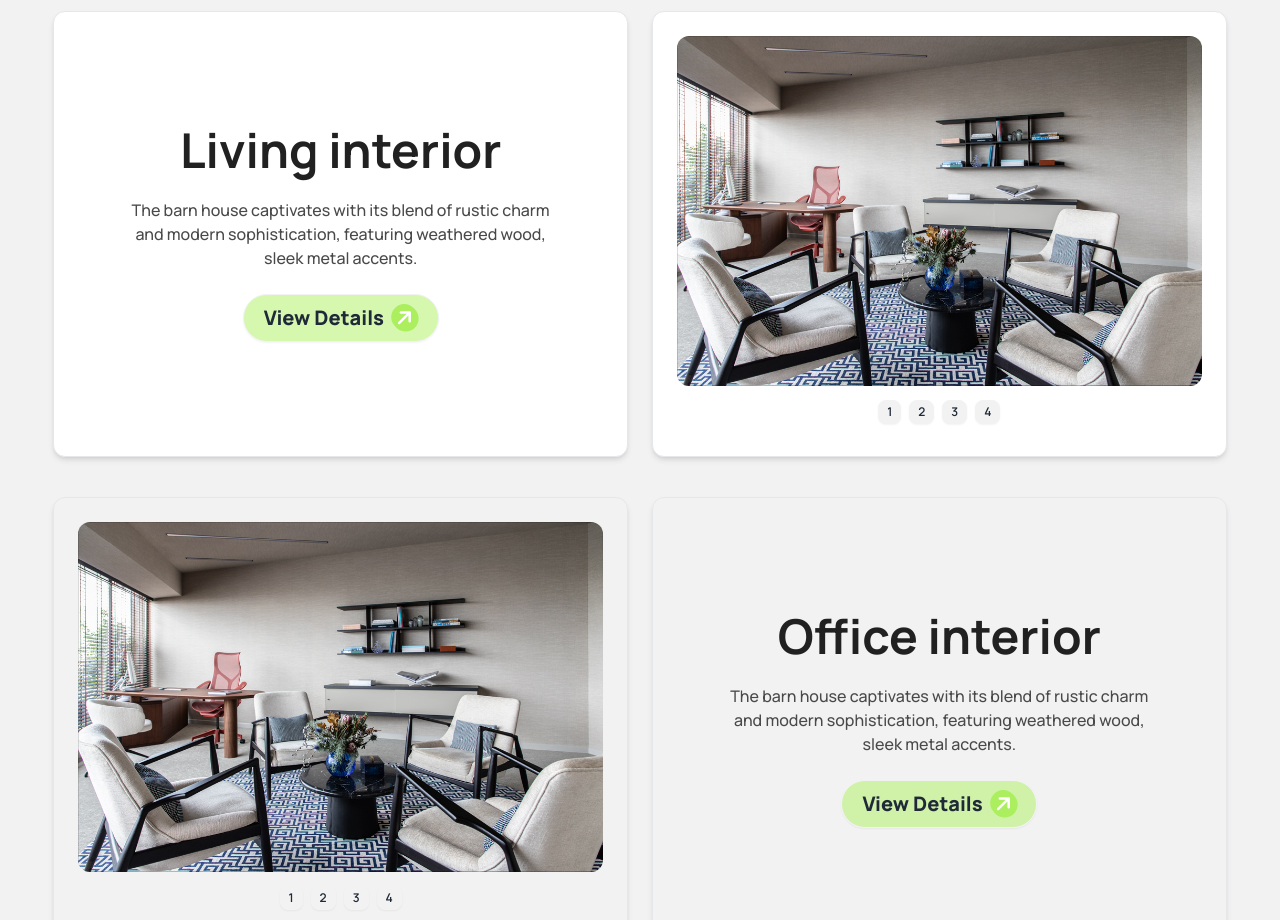
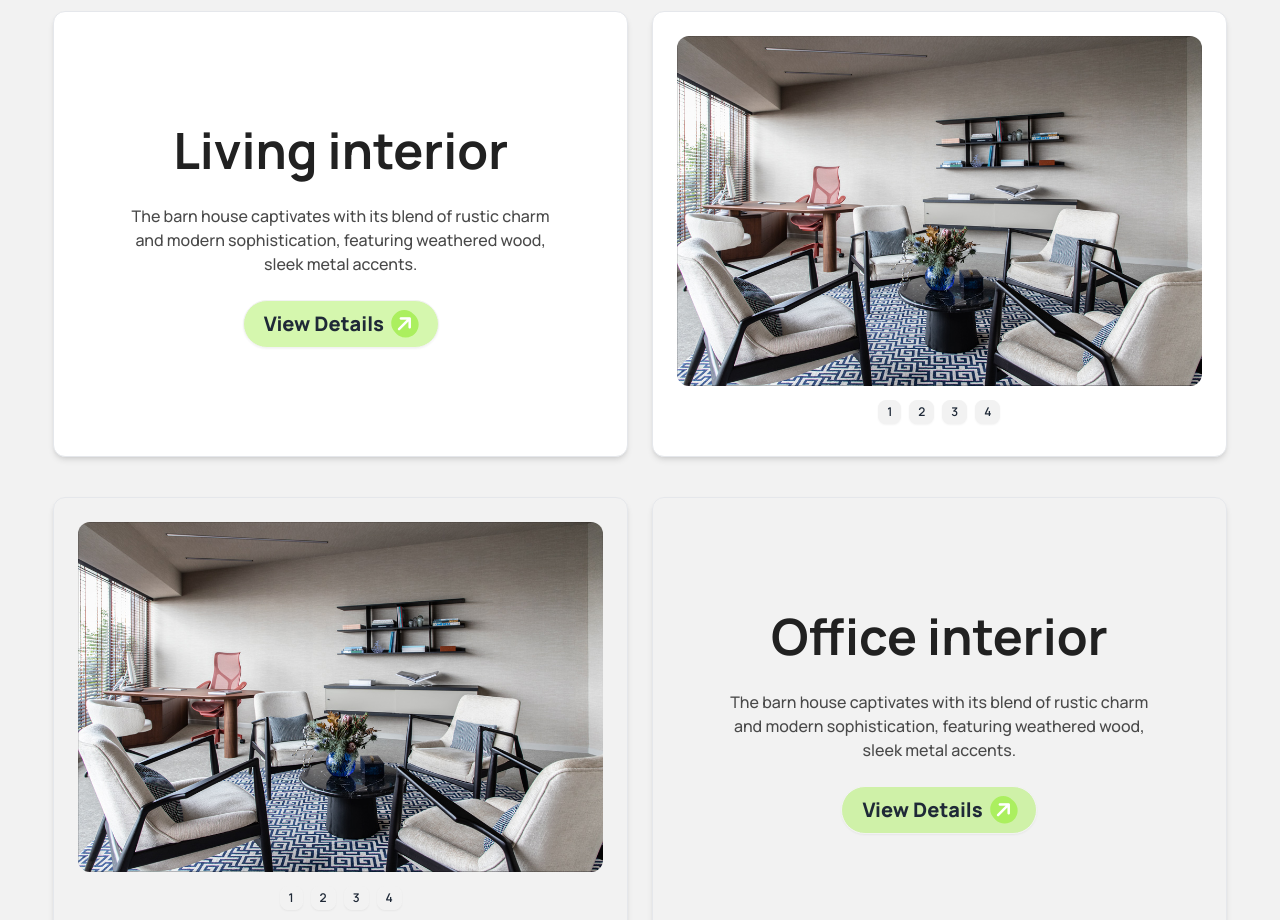
Before and after one commit to Shahriarkawsik/PHB10A03, a website: page index.html in a window 1280 px wide. Shown: the part 3220-4140 px from the top of the page. Drawn offline with Linux system fonts and the light colour scheme; files whose address does not match are found by name.

Commit message:
update unique section font size

```diff
--- a/index.html
+++ b/index.html
@@ -719,14 +719,12 @@
               </div>
             </div>
             <!-- Living interior -->
-            <div
-              class="grid grid-cols-1 lg:grid-cols-2 gap-6 rounded-xl"
-            >
+            <div class="grid grid-cols-1 lg:grid-cols-2 gap-6 rounded-xl">
               <!-- description -->
               <div class="hero rounded-xl border shadow-md bg-white">
                 <div class="hero-content text-center">
                   <div class="max-w-md">
-                    <h1 class="text-5xl font-bold title">Living interior</h1>
+                    <h1 class="title">Living interior</h1>
                     <p class="py-6 subtitle">
                       The barn house captivates with its blend of rustic charm
                       and modern sophistication, featuring weathered wood, sleek
@@ -742,7 +740,9 @@
                 </div>
               </div>
               <!-- Carousel -->
-              <div class="p-4 sm:p-5 lg:p-6 rounded-xl border shadow-md bg-white">
+              <div
+                class="p-4 sm:p-5 lg:p-6 rounded-xl border shadow-md bg-white"
+              >
                 <div class="carousel w-full rounded-xl bg-white">
                   <!-- img 1 -->
                   <div id="item1" class="carousel-item w-full">
@@ -836,7 +836,7 @@
               <div class="hero border shadow-md rounded-xl max-lg:row-start-1">
                 <div class="hero-content text-center">
                   <div class="max-w-md">
-                    <h1 class="text-5xl font-bold title">Office interior</h1>
+                    <h1 class="title">Office interior</h1>
                     <p class="py-6 subtitle">
                       The barn house captivates with its blend of rustic charm
                       and modern sophistication, featuring weathered wood, sleek
```
